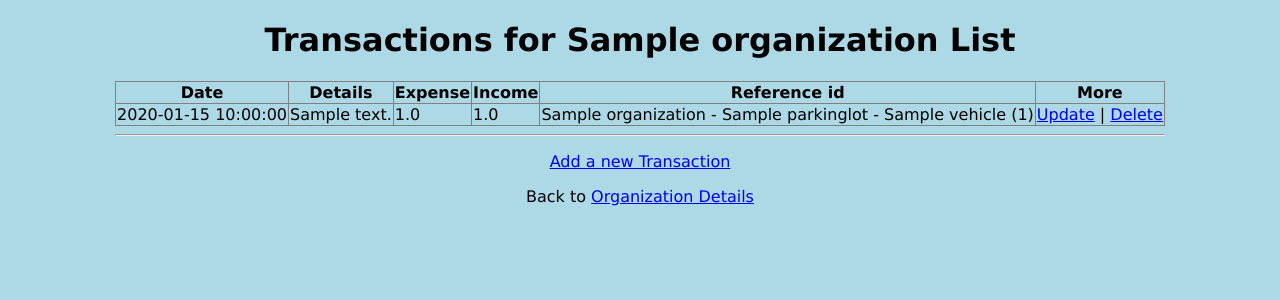
After one commit to dinkan/fleet1, a Django app: page /org_details/1/transactionslist/ in a window 1280 px wide. The commit adds this page. Shown: the top 300 px of the page. Run offline with Django 4.2, Linux system fonts and the light colour scheme; tables that the repository leaves empty hold one stand-in row (values such as "Sample post").

Commit message:
Transaction changes
Created CRUD changes for Transaction model as per FLEET-15.

```diff
--- a/fleet1/vehicles/models.py
+++ b/fleet1/vehicles/models.py
@@ -52,7 +52,10 @@
     reference_id = models.ForeignKey(WarehouseInventory, blank=True, null=True, on_delete=models.CASCADE)
 
     def __str__(self):
-        return f"{self.organization.org_name} - {self.reference_id.warehouse.name} - {self.date.strftime('%Y-%m-%d %H:%M:%S')}"
+        if self.reference_id:
+            return f"{self.organization.org_name} - {self.reference_id.warehouse.name} - {self.date.strftime('%Y-%m-%d %H:%M:%S')}"
+        else:
+            return f"{self.organization.org_name} - {self.date.strftime('%Y-%m-%d %H:%M:%S')}"
 
 class Fuel(models.Model):
     fuel_type = models.CharField(max_length=50)
@@ -97,4 +100,4 @@
     fuel_used = models.ForeignKey(VehicleFuel, on_delete=models.CASCADE)
 
     def __str__(self):
-        return f"{self.vehicle_id.vehicle_id} - {self.distance_travelled} km on {self.date}"
+        return f"{self.vehicle_id.vehicle.vehicle_id} - {self.distance_travelled} km on {self.date}"
--- a/fleet1/vehicles/templates/org_details.html
+++ b/fleet1/vehicles/templates/org_details.html
@@ -31,7 +31,7 @@
 
   <a href="/org_update/{{ organization.id }}">Update the entry</a></p>
   <a href="/org_deletesub/{{ organization.id }}">Delete this entry</a></p>
-
+  <p><a href="{% url 'transactionslist' organization.id %}">View Transactions</a></p>
   <hr>
   <p>Back to <a href="/organization">Organization List</a></p>
 {% endblock %}
--- /dev/null
+++ b/fleet1/vehicles/templates/transactionslist.html
@@ -0,0 +1,36 @@
+{% extends "mastertemplate.html" %}
+
+    {% block title %}
+      Transactions for {{organization.org_name}}
+    {% endblock %}
+
+    {% block content %}
+      <h1>Transactions for {{organization.org_name}} List</h1>
+
+      {% if transactions_list %}
+      <table border="1" style="border-collapse: collapse;">
+        <thead>
+          <th>Date</th><th>Details</th><th>Expense</th><th>Income</th><th>Reference id</th><th>More</th>
+        </thead>
+        {% for transaction in transactions_list %}
+          <tr>
+            <td>{{ transaction.date|date:"Y-m-d H:i:s" }}</td>
+            <td>{{ transaction.details }}</td>
+            <td>{{ transaction.expense }}</td>
+            <td>{{ transaction.income }}</td>
+            <td>{{ transaction.reference_id }}</td>
+            <td>
+              <a href="{% url 'transactions_update' organization.id transaction.id %}">Update</a>
+              | <a href="{% url 'transactions_deletesub' organization.id transaction.id %}">Delete</a>
+            </td>
+          </tr>
+        {% endfor %}
+      </table>
+      {% else %}
+        Please click on the link below to add a new transaction<br>
+      {% endif %}
+
+      <hr>
+      <p><a href="{% url 'transactions_create' organization.id %}">Add a new Transaction</a></p>
+      <p>Back to <a href="{% url 'org_details' organization.id %}">Organization Details</a></p>
+    {% endblock %}
--- a/fleet1/vehicles/urls.py
+++ b/fleet1/vehicles/urls.py
@@ -71,4 +71,11 @@
     path('organization/<int:org_id>/warehouseinventory/<int:inventory_id>/distance_travelled_updatesub/<int:distance_id>/', views.distance_travelled_updatesub, name='distance_travelled_updatesub'),
     path('organization/<int:org_id>/warehouseinventory/<int:inventory_id>/distance_travelled_deletesub/<int:distance_id>/', views.distance_travelled_deletesub, name='distance_travelled_deletesub'),
     path('api/distance_travelled/', views.DistanceTravelledView.as_view()),
+    path('org_details/<int:id>/transactionslist/', views.transactionslist, name='transactionslist'),
+    path('org_details/<int:id>/transactions_create/', views.transactions_create, name='transactions_create'),
+    path('org_details/<int:id>/transactions_createsub/', views.transactions_createsub, name='transactions_createsub'),
+    path('org_details/<int:id>/transactions_update/<int:transaction_id>', views.transactions_update, name='transactions_update'),
+    path('org_details/<int:id>/transactions_updatesub/<int:transaction_id>', views.transactions_updatesub, name='transactions_updatesub'),
+    path('org_details/<int:id>/transactions_deletesub/<int:transaction_id>', views.transactions_deletesub, name='transactions_deletesub'),
+    path('api/transactions/', views.TransactionView.as_view()),
 ]
--- a/fleet1/vehicles/views.py
+++ b/fleet1/vehicles/views.py
@@ -16,6 +16,8 @@
 from django.db.models import Sum
 
 from django.core.exceptions import ValidationError
+
+from django.utils.dateparse import parse_datetime
 
 def vehicles(request):
   vehiclelist = vehicle.objects.all().values()
@@ -594,10 +596,88 @@
     distance_travelled.delete()
     return redirect(f'/organization/{org_id}/warehouseinventory/{inventory_id}/distancetravelledlist')
 
+def transactionslist(request, id):
+    organization = get_object_or_404(Organization, id=id)
+    transactions_list = Transaction.objects.filter(organization=organization)
+    template = loader.get_template('transactionslist.html')
+    context = {
+        'organization': organization,
+        'transactions_list': transactions_list
+    }
+    return HttpResponse(template.render(context, request))
+
+def transactions_create(request, id):
+    organization = get_object_or_404(Organization, id=id)
+    inventory_items = WarehouseInventory.objects.filter(organization=organization)
+    template = loader.get_template('transactions_create.html')
+    context = {
+        'organization': organization,
+        'inventory_items': inventory_items,
+    }
+    return HttpResponse(template.render(context, request))
+
+def transactions_createsub(request, id):
+    organization = get_object_or_404(Organization, id=id)
+    date_str = request.POST["date"]
+    date = parse_datetime(date_str)
+    details = request.POST["details"]
+    expense = float(request.POST["expense"])
+    income = float(request.POST["income"])
+    reference_id = request.POST.get("reference_id")
+
+    reference = None
+    if reference_id and reference_id != "None":
+        reference = get_object_or_404(WarehouseInventory, id=reference_id)
+
+    transaction = Transaction(
+        organization=organization,
+        date=date,
+        details=details,
+        expense=expense,
+        income=income,
+        reference_id=reference
+    )
+    transaction.save()
+    return redirect(f'/org_details/{id}/transactionslist')
+
+def transactions_update(request, id, transaction_id):
+    organization = get_object_or_404(Organization, id=id)
+    transaction = get_object_or_404(Transaction, id=transaction_id)
+    inventory_items = WarehouseInventory.objects.filter(organization=organization)
+    template = loader.get_template('transactions_update.html')
+    context = {
+        'organization': organization,
+        'transaction': transaction,
+        'inventory_items': inventory_items,
+    }
+    return HttpResponse(template.render(context, request))
+
+def transactions_updatesub(request, id, transaction_id):
+    transaction = get_object_or_404(Transaction, id=transaction_id)
+    transaction.date = request.POST["date"]
+    transaction.details = request.POST["details"]
+    transaction.expense = float(request.POST["expense"])
+    transaction.income = float(request.POST["income"])
+    reference_id = request.POST.get("reference_id")
+
+    if reference_id:
+        transaction.reference_id = get_object_or_404(WarehouseInventory, id=reference_id)
+    else:
+        transaction.reference_id = None
+
+    transaction.save()
+    return redirect(f'/org_details/{id}/transactionslist')
+
+def transactions_deletesub(request, id, transaction_id):
+    transaction = get_object_or_404(Transaction, id=transaction_id)
+    transaction.delete()
+    return redirect(f'/org_details/{id}/transactionslist')
+
+
 from rest_framework.views import APIView
 from rest_framework.response import Response
 from rest_framework import status
-from vehicles.serializers import vehicleSerializer, OrganizationSerializer, ParkingLotSerializer, WarehouseInventorySerializer, FuelSerializer, VehicleFuelSerializer, EmissionTargetSerializer, FleetDemandSerializer, DistanceTravelledSerializer
+from vehicles.serializers import vehicleSerializer, OrganizationSerializer, ParkingLotSerializer, WarehouseInventorySerializer, FuelSerializer, VehicleFuelSerializer, EmissionTargetSerializer, FleetDemandSerializer, DistanceTravelledSerializer, TransactionSerializer
 
 
 class vehicleView(APIView):
@@ -724,3 +804,17 @@
             return Response({"status": "success", "data": serializer.data}, status=status.HTTP_200_OK)
         else:
             return Response({"status": "error", "data": serializer.errors}, status=status.HTTP_400_BAD_REQUEST)
+
+class TransactionView(APIView):
+    def get(self, request, *args, **kwargs):
+        result = Transaction.objects.all()
+        serializer = TransactionSerializer(result, many=True)
+        return Response({'status': 'success', 'transactions': serializer.data}, status=status.HTTP_200_OK)
+
+    def post(self, request, *args, **kwargs):
+        serializer = TransactionSerializer(data=request.data)
+        if serializer.is_valid():
+            serializer.save()
+            return Response({"status": "success", "data": serializer.data}, status=status.HTTP_200_OK)
+        else:
+            return Response({"status": "error", "data": serializer.errors}, status=status.HTTP_400_BAD_REQUEST)
```
Also changed, not shown: fleet1/vehicles/serializers.py (+19 -1 lines), fleet1/vehicles/templates/transactions_create.html (added, +33 -0 lines), fleet1/vehicles/templates/transactions_update.html (added, +35 -0 lines).
